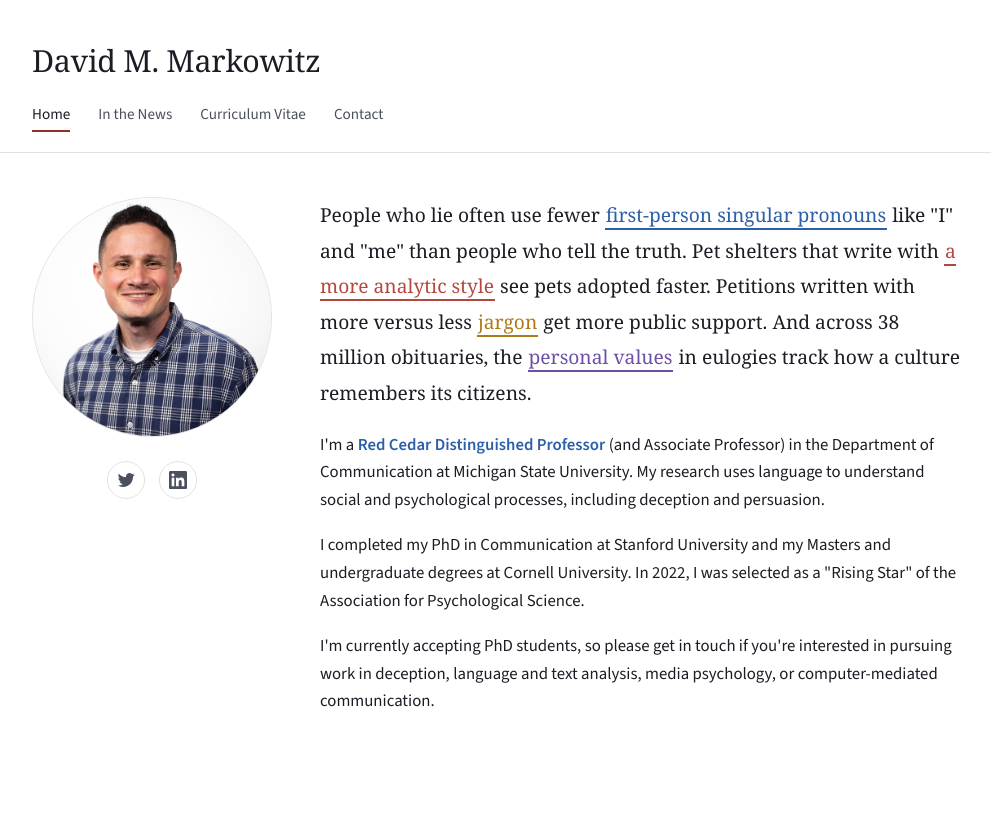
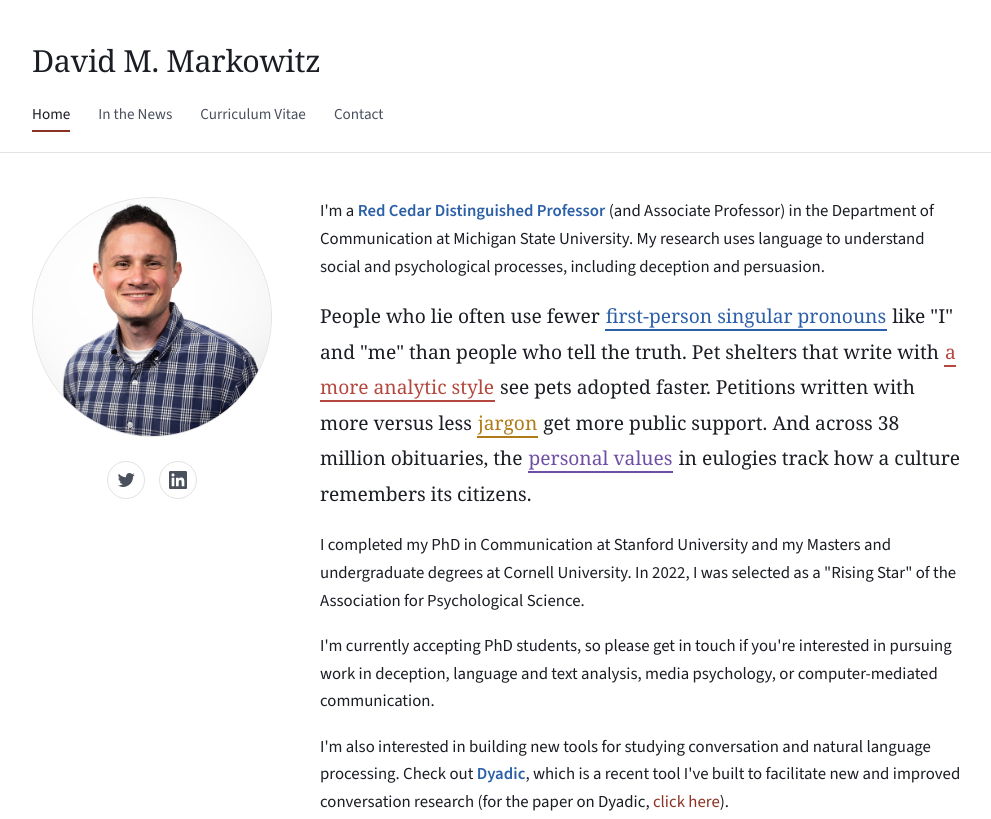
Before and after one commit to davemarkowitz/davidmarkowitz-website, a plain HTML site: page index.html in a window 1280 px wide. Shown: the top 819 px of the page, without its empty margins (142-1133 px from the left). Drawn offline with nearby package versions, Linux system fonts and the light colour scheme.

Commit message:
Reorder homepage bio to lead with identity, add Dyadic tool paragraph
Move the professor-identity paragraph before the annotated findings
paragraph so a first-time visitor gets context before the demonstration.
Add a closing paragraph about Dyadic with links to the tool and paper.

Co-Authored-By: Claude Sonnet 5 <noreply@anthropic.com>

```diff
--- a/index.html
+++ b/index.html
@@ -40,6 +40,10 @@
     </div>
 
     <div>
+      <div class="lede prose">
+        <p>I'm a <a class="highlight-link" href="https://research.msu.edu/red-cedar-distinguished-professor" target="_blank" rel="noopener">Red Cedar Distinguished Professor</a> (and Associate Professor) in the Department of Communication at Michigan State University. My research uses language to understand social and psychological processes, including deception and persuasion.</p>
+      </div>
+
       <p class="annotated">
         People who lie often use fewer
         <mark class="self-ref" tabindex="0">first-person singular pronouns<span class="popover">When lying about opinions of friends, people use fewer first-person singular words ("I," "me," "my") than when they talk honestly about friends.<span class="cite">Markowitz &amp; Griffin, 2020 &middot; Psychology, Crime &amp; Law</span></span></mark>
@@ -53,11 +57,11 @@
       </p>
 
       <div class="lede prose">
-        <p>I'm a <a class="highlight-link" href="https://research.msu.edu/red-cedar-distinguished-professor" target="_blank" rel="noopener">Red Cedar Distinguished Professor</a> (and Associate Professor) in the Department of Communication at Michigan State University. My research uses language to understand social and psychological processes, including deception and persuasion.</p>
-
         <p>I completed my PhD in Communication at Stanford University and my Masters and undergraduate degrees at Cornell University. In 2022, I was selected as a "Rising Star" of the Association for Psychological Science.</p>
 
         <p>I'm currently accepting PhD students, so please get in touch if you're interested in pursuing work in deception, language and text analysis, media psychology, or computer-mediated communication.</p>
+
+        <p>I'm also interested in building new tools for studying conversation and natural language processing. Check out <a class="highlight-link" href="https://www.chatdyadic.com/" target="_blank" rel="noopener">Dyadic</a>, which is a recent tool I've built to facilitate new and improved conversation research (for the paper on Dyadic, <a href="https://journals.sagepub.com/doi/full/10.1177/25152459261481065" target="_blank" rel="noopener">click here</a>).</p>
       </div>
     </div>
   </div>
```
